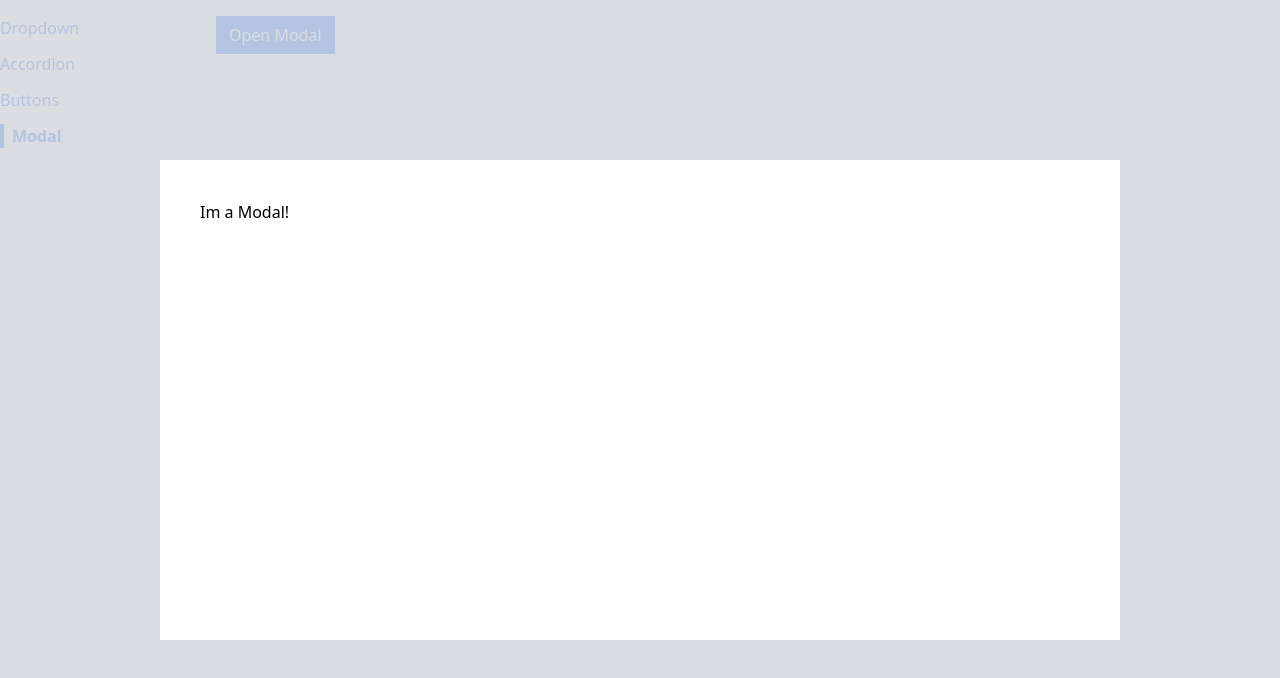
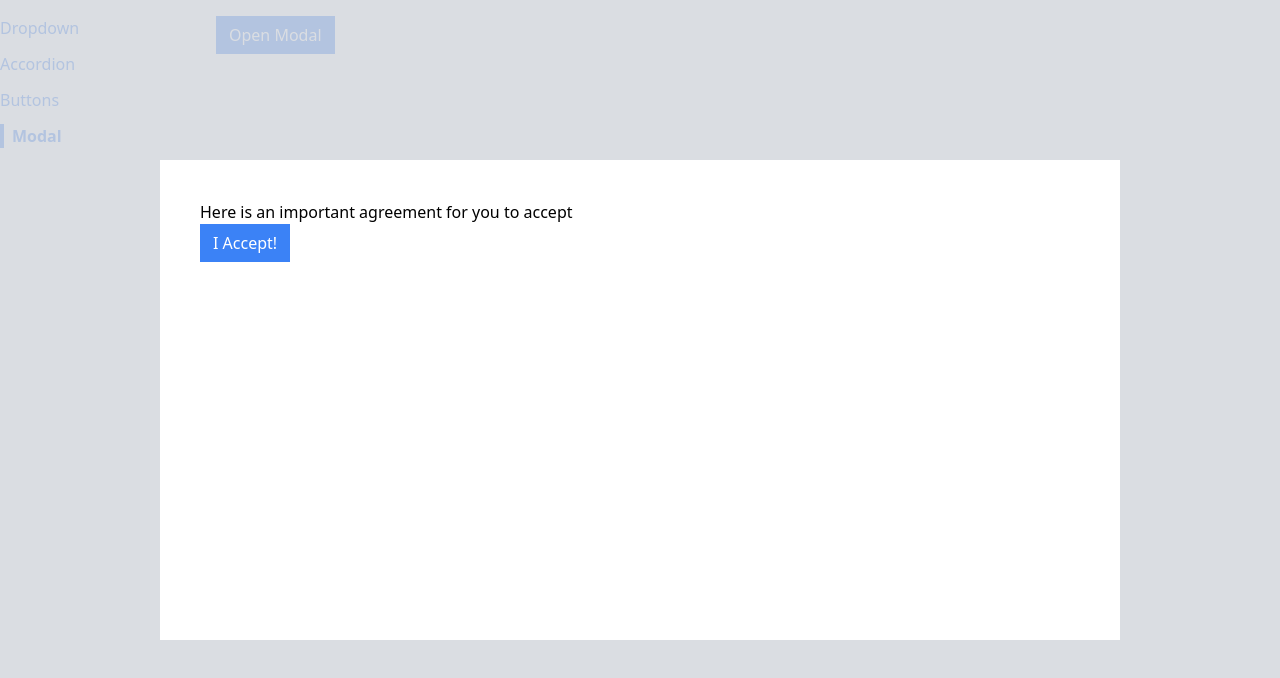
Before and after one commit to tylercodes-11/comps, a React (Create React App) app: page /modal in a window 1280 px wide. Both pictures are taken after a click on the button "Open Modal". Shown: the top 678 px of the page. Built offline with nearby package versions, Linux system fonts and the light colour scheme.

Commit message:
i accept close modal click added

```diff
--- a/src/components/Modal.js
+++ b/src/components/Modal.js
@@ -1,11 +1,14 @@
 import ReactDOM from 'react-dom';
 
-function Modal({ onClose }) {
+function Modal({ onClose, children, actionBar }) {
     return ReactDOM.createPortal(
     <div>
         <div onClick={onClose}
         className="absolute inset-0 bg-gray-300 opacity-80"></div>
-        <div className="absolute inset-40 p-10 bg-white"> Im a Modal!
+        <div className="absolute inset-40 p-10 bg-white">
+        {children}
+        {actionBar}
+
 
         </div>
     </div>,
--- a/src/pages/ModalPage.js
+++ b/src/pages/ModalPage.js
@@ -14,12 +14,21 @@
     setShowModal(false);
 };
 
+const actionBar = <Button primary onClick={handleClose} >I Accept!</Button>
+
+const modal = <Modal onClose={handleClose} actionBar={actionBar}>
+<p>
+Here is an important agreement for you to accept
+</p>
+</Modal>
+
     return (
          <div>
         <Button onClick={handleClick} primary>
             Open Modal
         </Button>
-        {showModal && <Modal onClose={handleClose}/>}
+    {showModal && modal}
+
     </div>
     );
 }
```
